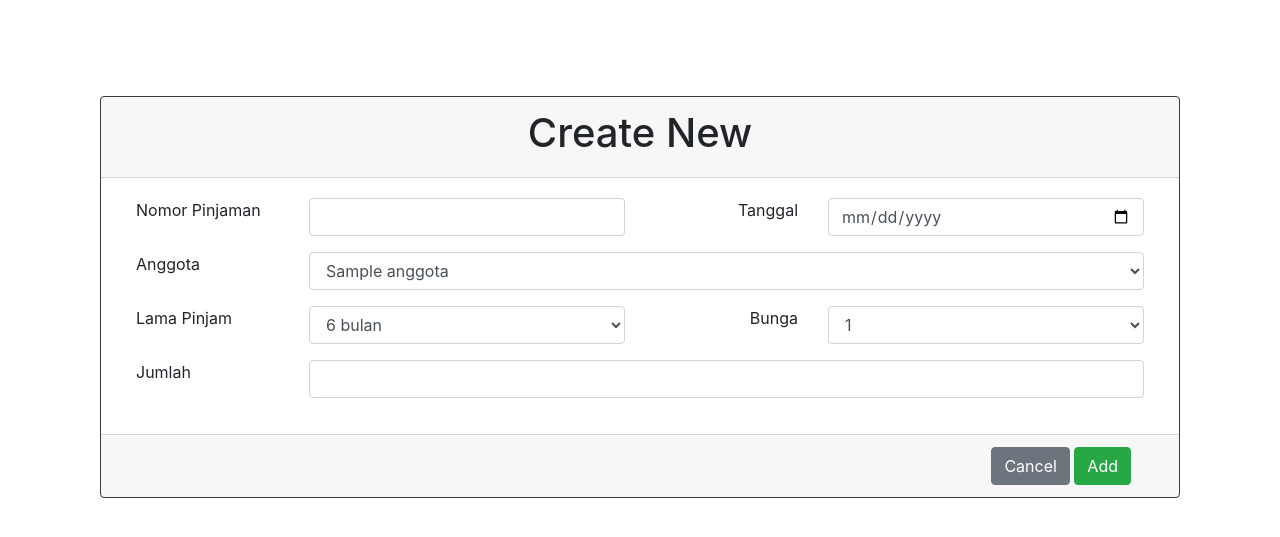
After one commit to RakhaZaN/sistem-web-koperasi, a PHP site: page /modul/pinjaman/ui_add.php in a window 1280 px wide. The commit adds this page. Shown: the top 537 px of the page. Run offline with PHP 8.4, Linux system fonts and the light colour scheme; the visitor is signed in with stand-in values (Sample User, id 1); tables that the repository leaves empty or names only in its code hold one stand-in row (values such as "Sample post").

Commit message:
:sparkles: Add view and ui add in pinjaman

```diff
--- /dev/null
+++ b/modul/pinjaman/ui_add.php
@@ -0,0 +1,118 @@
+<?php
+
+session_start();
+
+require '../../connection.php';
+
+if (!isset($_SESSION['login']) || $_SESSION['login'] == false) {
+    echo "<script>
+        alert('You are not login yet, please login first !');
+        document.location.href = '../../login.php';
+        </script>";
+}
+
+$query = "select noanggota, namaanggota from anggota";
+$search = mysqli_query($conn, $query);
+
+?>
+<!doctype html>
+<html lang="en">
+
+<head>
+    <!-- Required meta tags -->
+    <meta charset="utf-8">
+    <meta name="viewport" content="width=device-width, initial-scale=1, shrink-to-fit=no">
+
+    <!-- Bootstrap CSS -->
+    <link rel="stylesheet" href="https://stackpath.bootstrapcdn.com/bootstrap/4.4.1/css/bootstrap.min.css" integrity="sha384-Vkoo8x4CGsO3+Hhxv8T/Q5PaXtkKtu6ug5TOeNV6gBiFeWPGFN9MuhOf23Q9Ifjh" crossorigin="anonymous">
+
+    <title>Add New Pinjaman | Koperasi</title>
+</head>
+
+<body>
+
+
+    <div class="container">
+        <div class="container pt-5">
+
+            <div class="card border-dark mt-5">
+                <form action="add.php" method="post">
+                    <div class="card-header text-center">
+                        <h1>Create New</h1>
+                    </div>
+                    <div class="card-body">
+                        <div class="container">
+
+                            <div class="form-group row">
+                                <label for="nopin" class="col-sm-2">Nomor Pinjaman</label>
+                                <div class="col-sm-4">
+                                    <input type="text" class="form-control" id="nopin" name="rakha1">
+                                </div>
+                                <label for="tgl" class="col-sm-2 text-right">Tanggal</label>
+                                <div class="col-sm-4">
+                                    <input type="date" class="form-control" id="tgl" name="rakha2">
+                                </div>
+                            </div>
+                            <div class="form-group row">
+                                <label for="noa" class="col-sm-2">Anggota</label>
+                                <div class="col-sm-10">
+                                    <select class="form-control" id="noa" name="rakha3">
+                                        <?php while ( $data = mysqli_fetch_assoc($search) ) : ?>
+                                        <option value="<?= $data['noanggota'] ?>">
+                                            <?= $data['namaanggota'] ?>
+                                        </option>
+                                        <?php endwhile; ?>
+                                    </select>
+                                </div>
+                            </div>
+                            <div class="form-group row">
+                                <label for="lapin" class="col-sm-2">Lama Pinjam</label>
+                                <div class="col-sm-4">
+                                    <select class="form-control" id="lapin" name="rakha4">
+                                      <option value="6">6 bulan</option>
+                                      <option value="12">12 bulan</option>
+                                      <option value="24">24 bulan</option>
+                                    </select>
+                                </div>
+                                <label for="bunga" class="col-sm-2 text-right">Bunga</label>
+                                <div class="col-sm-4">
+                                    <select class="form-control" id="bunga" name="rakha5">
+                                      <option value="1">1</option>
+                                      <option value="2">2</option>
+                                      <option value="3">3</option>
+                                      <option value="4">4</option>
+                                      <option value="5">5</option>
+                                      <option value="6">6</option>
+                                      <option value="7">7</option>
+                                      <option value="8">8</option>
+                                    </select>
+                                </div>
+                            </div>
+                            <div class="form-group row">
+                                <label for="jumlah" class="col-sm-2">Jumlah</label>
+                                <div class="col-sm-10">
+                                    <input type="number" class="form-control" id="jumlah" name="rakha6">
+                                </div>
+                            </div>
+
+                        </div>
+                    </div>
+                    <div class="card-footer text-right px-5">
+                        <a href="view.php" class="btn btn-secondary">Cancel</a>
+                        <button type="submit" class="btn btn-success">Add</button>
+                    </div>
+                </form>
+            </div>
+
+        </div>
+    </div>
+
+
+    <!-- Optional JavaScript -->
+    <!-- jQuery first, then Popper.js, then Bootstrap JS -->
+    <script src="https://code.jquery.com/jquery-3.5.1.min.js" integrity="sha256-9/aliU8dGd2tb6OSsuzixeV4y/faTqgFtohetphbbj0=" crossorigin="anonymous"></script>
+    <script src="https://cdn.jsdelivr.net/npm/popper.js@1.16.0/dist/umd/popper.min.js" integrity="sha384-Q6E9RHvbIyZFJoft+2mJbHaEWldlvI9IOYy5n3zV9zzTtmI3UksdQRVvoxMfooAo" crossorigin="anonymous"></script>
+    <script src="https://stackpath.bootstrapcdn.com/bootstrap/4.4.1/js/bootstrap.min.js" integrity="sha384-wfSDF2E50Y2D1uUdj0O3uMBJnjuUD4Ih7YwaYd1iqfktj0Uod8GCExl3Og8ifwB6" crossorigin="anonymous"></script>
+</body>
+
+</html>
```
Also changed, not shown: modul/pinjaman/view.php (+11 -3 lines).
